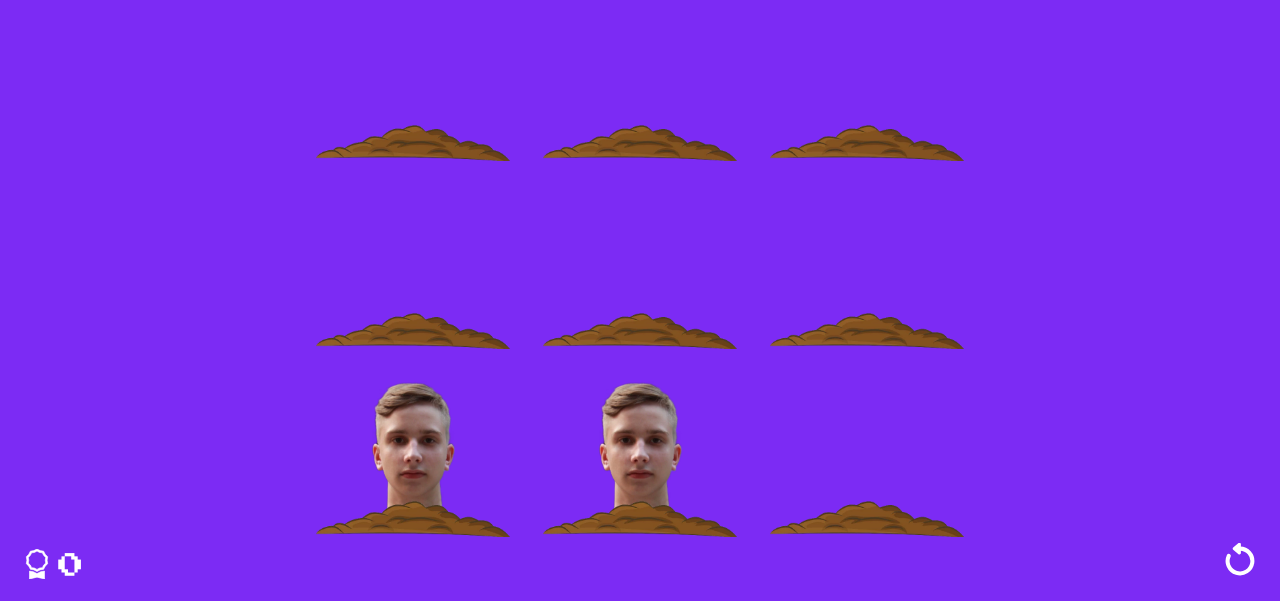
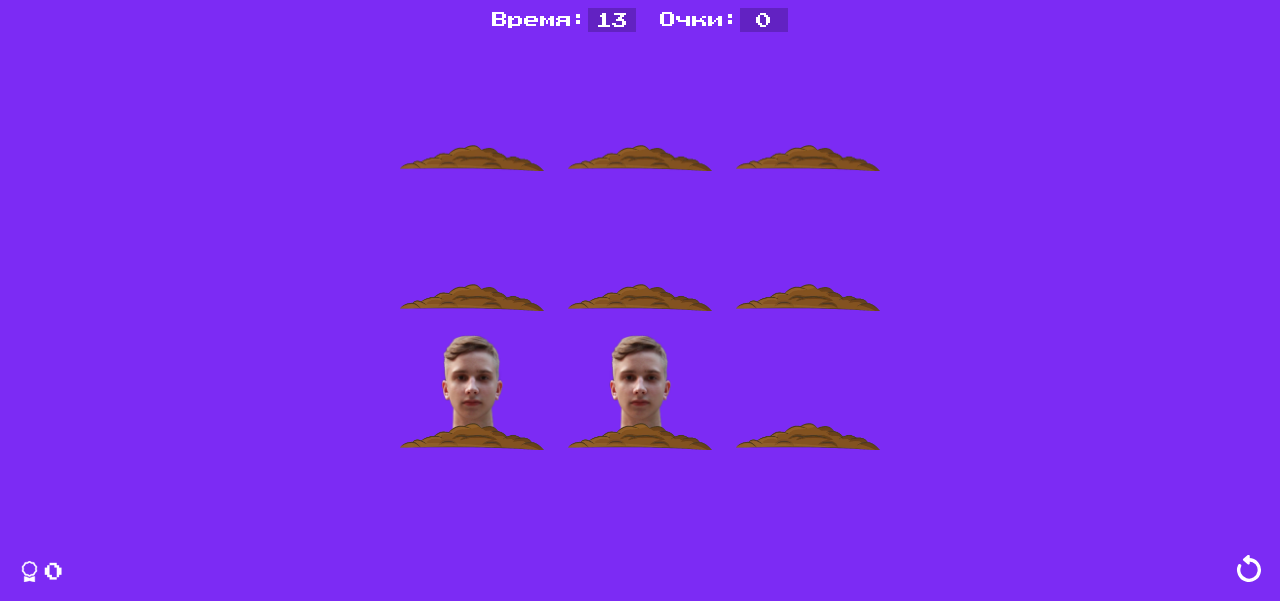
Before and after one commit to ksvfs/misha-game, a website built with Vite: page index.html in a window 1280 px wide. Shown: the part 199-800 px from the top of the page. Built offline with nearby package versions, Linux system fonts and the light colour scheme.

Commit message:
Add files via upload

```diff
--- a/index.html
+++ b/index.html
@@ -4,8 +4,10 @@
     <meta charset="UTF-8" />
     <meta name="viewport" content="width=device-width, initial-scale=1.0" />
     <title>Миша Гейм</title>
-    <link rel="stylesheet" href="styles/index.css" />
-    <link rel="icon" type="image/x-icon" href="images/favicon.ico" />
+    <link rel="icon" type="image/x-icon" href="favicon.ico" />
+    <link rel="preload" href="images/kirill.webp" as="image" />
+    <link rel="preload" href="images/hammer-down.webp" as="image" />
+    <link rel="stylesheet" href="src/index.scss" />
   </head>
   <body>
     <h1>Миша Гейм</h1>
@@ -91,6 +93,7 @@
       <img class="record__icon" src="images/record.svg" alt="Рекорд" />
       <div class="record__points">0</div>
     </div>
+
     <div class="restart restart--bottom-right">
       <button class="restart__btn">
         <img class="restart__icon" src="images/restart.svg" alt="Заново" />
@@ -98,6 +101,6 @@
       <div class="restart__tooltip">[space]</div>
     </div>
 
-    <script src="js/index.js"></script>
+    <script type="module" src="src/index.js"></script>
   </body>
 </html>
--- /dev/null
+++ b/postcss.config.js
@@ -0,0 +1,6 @@
+export default {
+  plugins: {
+    autoprefixer: {},
+    'postcss-preset-env': {},
+  },
+};
--- /dev/null
+++ b/src/index.js
@@ -0,0 +1,167 @@
+'use strict';
+
+const GAME_DURATION = 20;
+
+let currentPoints = 0;
+let gameOver = false;
+let timeLeft;
+
+let countdownInterval;
+let gameInterval;
+let gameTimeout;
+
+const MISHA_SRC = 'images/misha.webp';
+const KIRILL_SRC = 'images/kirill.webp';
+
+const SRC_TO_DAMAGE_CLASS = {
+  [MISHA_SRC]: 'field__face--white-damage',
+  [KIRILL_SRC]: 'field__face--red-damage',
+};
+
+const WHITE_GLOW_CLASS = 'stats__counter--glow-white';
+const RED_GLOW_CLASS = 'stats__counter--glow-red';
+const FACE_SHOWN_CLASS = 'field__face--shown';
+
+const faces = [...document.querySelectorAll('.field__face')];
+const timer = document.querySelector('#timer');
+const points = document.querySelector('#points');
+const restartButton = document.querySelector('.restart__btn');
+const record = document.querySelector('.record__points');
+
+const isShown = Array(9).fill(false);
+const lastHiddenFaces = [];
+
+window.addEventListener('load', startGame);
+faces.forEach((face) => face.addEventListener('click', () => getHit(face)));
+restartButton.addEventListener('click', restartGame);
+document.addEventListener('keyup', (event) => {
+  if (event.code === 'Space') restartGame();
+});
+window.addEventListener('DOMContentLoaded', updateRecord);
+
+function getRandomNumber(min, max) {
+  return min + Math.floor(Math.random() * (max - min + 1));
+}
+
+function startGame() {
+  setupGame();
+  startIntervals();
+  gameTimeout = setTimeout(() => endGame(), GAME_DURATION * 1000);
+}
+
+function setupGame() {
+  gameOver = false;
+  timeLeft = GAME_DURATION;
+  currentPoints = 0;
+  timer.innerText = timeLeft;
+  points.innerText = currentPoints;
+}
+
+function startIntervals() {
+  countdownInterval = setInterval(() => {
+    timeLeft--;
+    timer.innerText = timeLeft;
+  }, 1000);
+
+  gameInterval = setInterval(() => {
+    showAndHideFace();
+  }, getRandomNumber(400, 800));
+}
+
+function endGame() {
+  gameOver = true;
+
+  clearInterval(countdownInterval);
+  clearInterval(gameInterval);
+  clearTimeout(gameTimeout);
+
+  hideAllFaces();
+
+  saveRecord();
+  updateRecord();
+}
+
+function restartGame() {
+  if (!gameOver) endGame();
+  startGame();
+}
+
+function saveRecord() {
+  localStorage.setItem(
+    'record',
+    Math.max(currentPoints, Number(localStorage.getItem('record') || 0))
+  );
+}
+
+function updateRecord() {
+  record.innerText = localStorage.getItem('record') || 0;
+}
+
+function updatePoints(face) {
+  const currentSrc = face.getAttribute('src');
+
+  if (currentSrc === MISHA_SRC) {
+    currentPoints++;
+    points.classList.add(WHITE_GLOW_CLASS);
+  } else if (currentSrc === KIRILL_SRC) {
+    currentPoints = Math.max(currentPoints - 5, 0);
+    points.classList.add(RED_GLOW_CLASS);
+  }
+
+  points.innerText = currentPoints;
+  setTimeout(() => points.classList.remove(WHITE_GLOW_CLASS), 300);
+  setTimeout(() => points.classList.remove(RED_GLOW_CLASS), 300);
+}
+
+function getHit(face) {
+  const currentSrc = face.getAttribute('src');
+  const damageClass = SRC_TO_DAMAGE_CLASS[currentSrc];
+  face.classList.add(damageClass);
+  updatePoints(face);
+  hideFace(face);
+  setTimeout(() => face.classList.remove(damageClass), 100);
+}
+
+function showAndHideFace() {
+  const face = getRandomFace();
+  switchSrc(face);
+  showFace(face);
+  setTimeout(() => {
+    if (isShown[faces.indexOf(face)]) hideFace(face);
+  }, getRandomNumber(300, 2000));
+}
+
+function getRandomFace() {
+  const threeLastHiddenFaces = lastHiddenFaces.slice(-3);
+  const availableFaces = faces.filter(
+    (_, index) => !threeLastHiddenFaces.includes(index) && !isShown[index]
+  );
+  const randomIndex = getRandomNumber(0, availableFaces.length - 1);
+  lastHiddenFaces.push(randomIndex);
+  return availableFaces[randomIndex];
+}
+
+function hideAllFaces() {
+  faces.forEach((face) => {
+    if (face.classList.contains(FACE_SHOWN_CLASS)) {
+      face.classList.remove(FACE_SHOWN_CLASS);
+    }
+  });
+}
+
+function showFace(face) {
+  face.classList.add(FACE_SHOWN_CLASS);
+  isShown[faces.indexOf(face)] = true;
+}
+
+function hideFace(face) {
+  face.classList.remove(FACE_SHOWN_CLASS);
+  isShown[faces.indexOf(face)] = false;
+  lastHiddenFaces.push(faces.indexOf(face));
+}
+
+function switchSrc(face) {
+  if (face.getAttribute('src') === KIRILL_SRC)
+    face.setAttribute('src', MISHA_SRC);
+  if (getRandomNumber(1, 10) === 1) face.setAttribute('src', KIRILL_SRC);
+}
--- /dev/null
+++ b/src/index.scss
@@ -0,0 +1,258 @@
+@font-face {
+  font-family: 'Press Start 2P';
+  src: url('/fonts/PressStart2P-Regular.ttf');
+}
+
+* {
+  margin: 0;
+  padding: 0;
+  box-sizing: border-box;
+}
+
+body {
+  font-family: 'Press Start 2P', monospace;
+  user-select: none;
+  background-color: #7c2bf4;
+  color: #ffffff;
+  height: 100dvh;
+  display: flex;
+  flex-direction: column;
+  justify-content: center;
+  align-items: center;
+  gap: 1.5em;
+  cursor: url('/images/hammer-up.webp') 10 32, crosshair;
+
+  &:active {
+    cursor: url('/images/hammer-down.webp') 10 32, crosshair;
+  }
+}
+
+h1 {
+  word-spacing: -0.9em;
+}
+
+img {
+  display: block;
+  max-width: 100%;
+  max-height: 100%;
+}
+
+.stats {
+  display: flex;
+  gap: 1.5em;
+
+  &__section {
+    display: flex;
+    align-items: center;
+  }
+
+  &__counter {
+    display: flex;
+    justify-content: center;
+    align-items: center;
+    width: 3em;
+    padding-block: 0.28em 0.21em;
+    background-color: #6222c2;
+
+    &--glow-white {
+      animation: glow-white 0.3s;
+
+      @keyframes glow-white {
+        0% {
+          box-shadow: inset 0 0 0 0;
+        }
+        50% {
+          box-shadow: inset 0 0 30px 10px white;
+        }
+        100% {
+          box-shadow: inset 0 0 0 0;
+        }
+      }
+    }
+
+    &--glow-red {
+      animation: glow-red 0.3s;
+
+      @keyframes glow-red {
+        0% {
+          box-shadow: inset 0 0 0 0;
+        }
+        50% {
+          box-shadow: inset 0 0 30px 10px red;
+        }
+        100% {
+          box-shadow: inset 0 0 0 0;
+        }
+      }
+    }
+  }
+}
+
+.field {
+  width: 30em;
+  display: grid;
+  grid-template-columns: repeat(3, 1fr);
+  gap: 1.5em;
+
+  &__cell {
+    height: 7.2em;
+    position: relative;
+  }
+
+  &__dirt {
+    position: absolute;
+    bottom: 0;
+  }
+
+  &__face-container {
+    height: 7em;
+    width: 5em;
+    position: absolute;
+    bottom: 0.5em;
+    left: 50%;
+    transform: translateX(-50%);
+    overflow: hidden;
+  }
+
+  &__face {
+    position: absolute;
+    left: 50%;
+    transform: translateX(-50%);
+    bottom: -6.2em;
+    transition: bottom 0.1s ease-in-out;
+
+    &--shown {
+      bottom: -0.3em;
+    }
+
+    &--white-damage {
+      filter: invert(85%) brightness(1000%);
+    }
+
+    &--red-damage {
+      filter: invert(27%) sepia(86%) saturate(7493%) hue-rotate(356deg)
+        brightness(106%);
+    }
+  }
+}
+
+.record {
+  position: absolute;
+  display: flex;
+  align-items: baseline;
+  gap: 0.3em;
+
+  &--bottom-left {
+    bottom: 1.2em;
+    left: 1.2em;
+  }
+
+  &__icon {
+    width: 1.3em;
+  }
+
+  &__points {
+    font-size: 1.2em;
+  }
+}
+
+.restart {
+  position: absolute;
+  display: flex;
+  flex-direction: row-reverse;
+  align-items: center;
+  gap: 0.3em;
+
+  &--bottom-right {
+    bottom: 1em;
+    right: 1em;
+  }
+
+  &__btn {
+    background: transparent;
+    border: none;
+    color: inherit;
+    cursor: pointer;
+    font-size: inherit;
+  }
+
+  &__icon {
+    width: 1.9em;
+  }
+
+  &__tooltip {
+    font-size: 0.7em;
+    display: none;
+
+    @media (pointer: fine) {
+      .restart__btn:hover + & {
+        display: block;
+      }
+    }
+  }
+}
+
+@media (width >= 1450px) {
+  h1 {
+    font-size: 2.5em;
+  }
+
+  .field {
+    font-size: 1.2em;
+  }
+
+  .stats {
+    font-size: 1.2em;
+  }
+
+  .record,
+  .restart {
+    font-size: 1.5em;
+  }
+}
+
+@media (height <= 530px) {
+  h1 {
+    display: none;
+  }
+}
+
+@media (width <= 500px) or (height <= 530px) {
+  h1 {
+    font-size: 8vmin;
+  }
+
+  .field {
+    font-size: 3vmin;
+  }
+
+  .stats {
+    font-size: 4vmin;
+  }
+}
+
+@media (width <= 450px) {
+  .record,
+  .restart {
+    font-size: 4vmin;
+  }
+}
+
+@media (aspect-ratio <= 0.7) {
+  .field {
+    &__cell {
+      height: 9em;
+    }
+
+    &__face-container {
+      height: 8em;
+    }
+
+    &__face {
+      bottom: -7.2em;
+      &--shown {
+        bottom: -0.5em;
+      }
+    }
+  }
+}
--- /dev/null
+++ b/vite.config.js
@@ -0,0 +1,3 @@
+export default {
+  base: './',
+};
```
Also changed, not shown: package.json (added, +17 -0 lines), public/favicon.ico (added), public/fonts/PressStart2P-Regular.ttf (added), public/images/dirt.webp (added), public/images/hammer-down.webp (added), public/images/hammer-up.webp (added), public/images/kirill.webp (added), public/images/misha.webp (added), public/images/record.svg (added), public/images/restart.svg (added), 1 other file.
